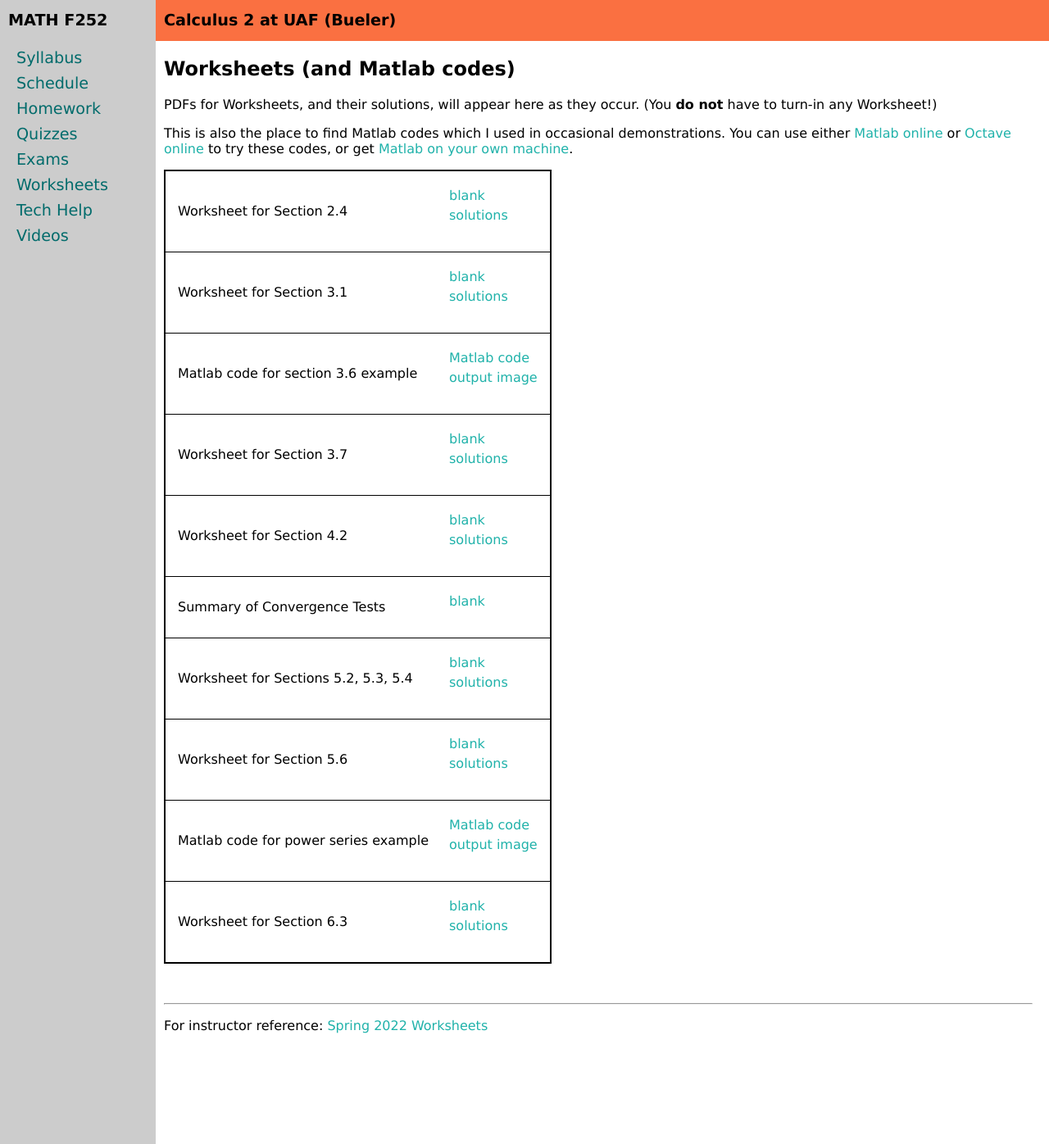
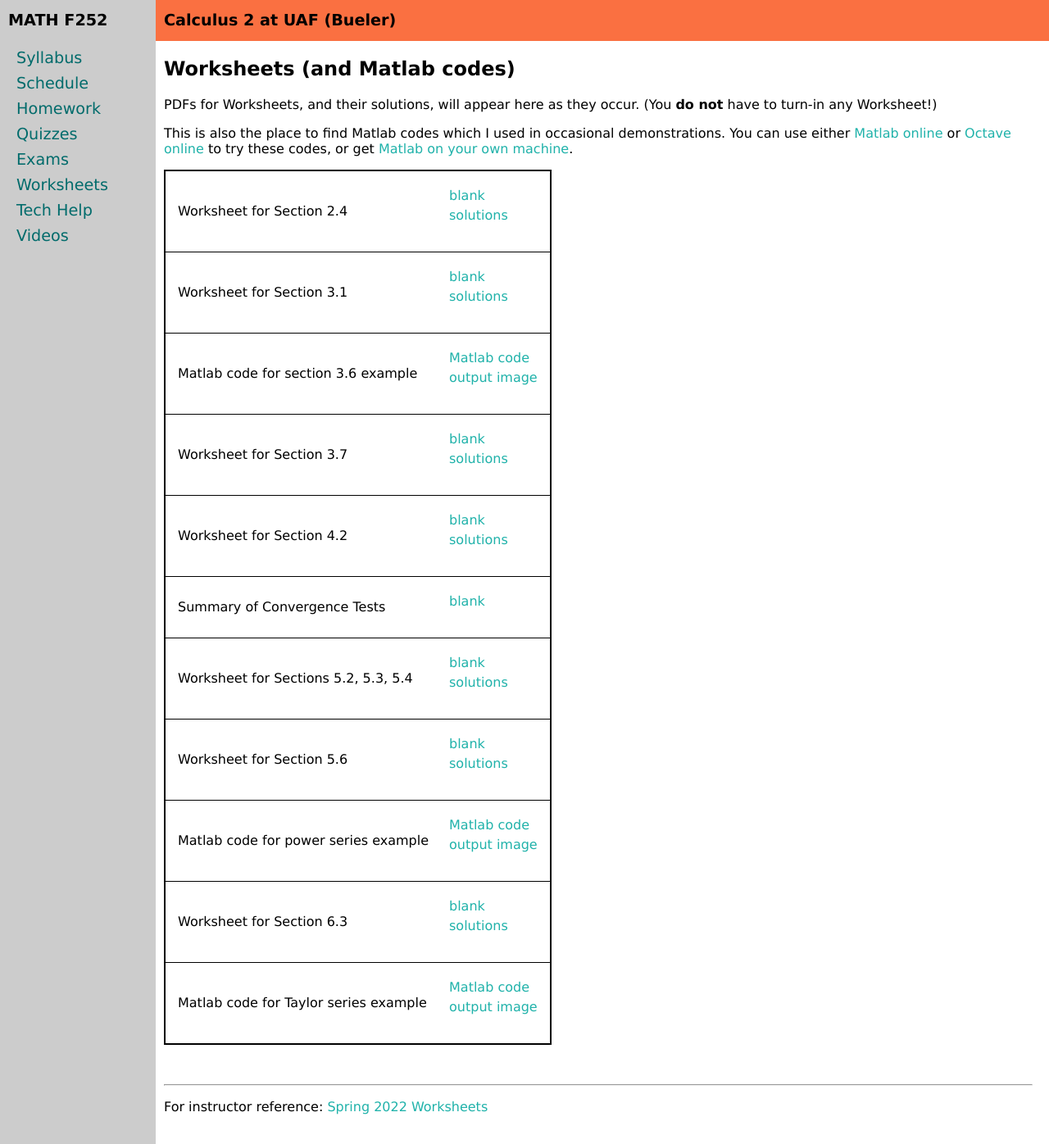
Before and after one commit to uaf-math/calc2, a Jekyll site: the page built from worksheets.md, in a window 1280 px wide and 1396 px high. Shown: the whole window at 82% size. Built offline with Jekyll 4.4.1, drawn with Linux system fonts in a browser that asks for light colours.

Commit message:
post matlab demo

```diff
--- a/_data/worksheets.yml
+++ b/_data/worksheets.yml
@@ -30,3 +30,6 @@ worksheets:
 - name: Worksheet for Section 6.3
   blank: 6p3.pdf
   solutions: 6p3solns.pdf
+- name: Matlab code for Taylor series example
+  file: matlab/plote3xseries.m
+  image: matlab/plote3xseries.pdf
```
Also changed, not shown: 2 other files.
